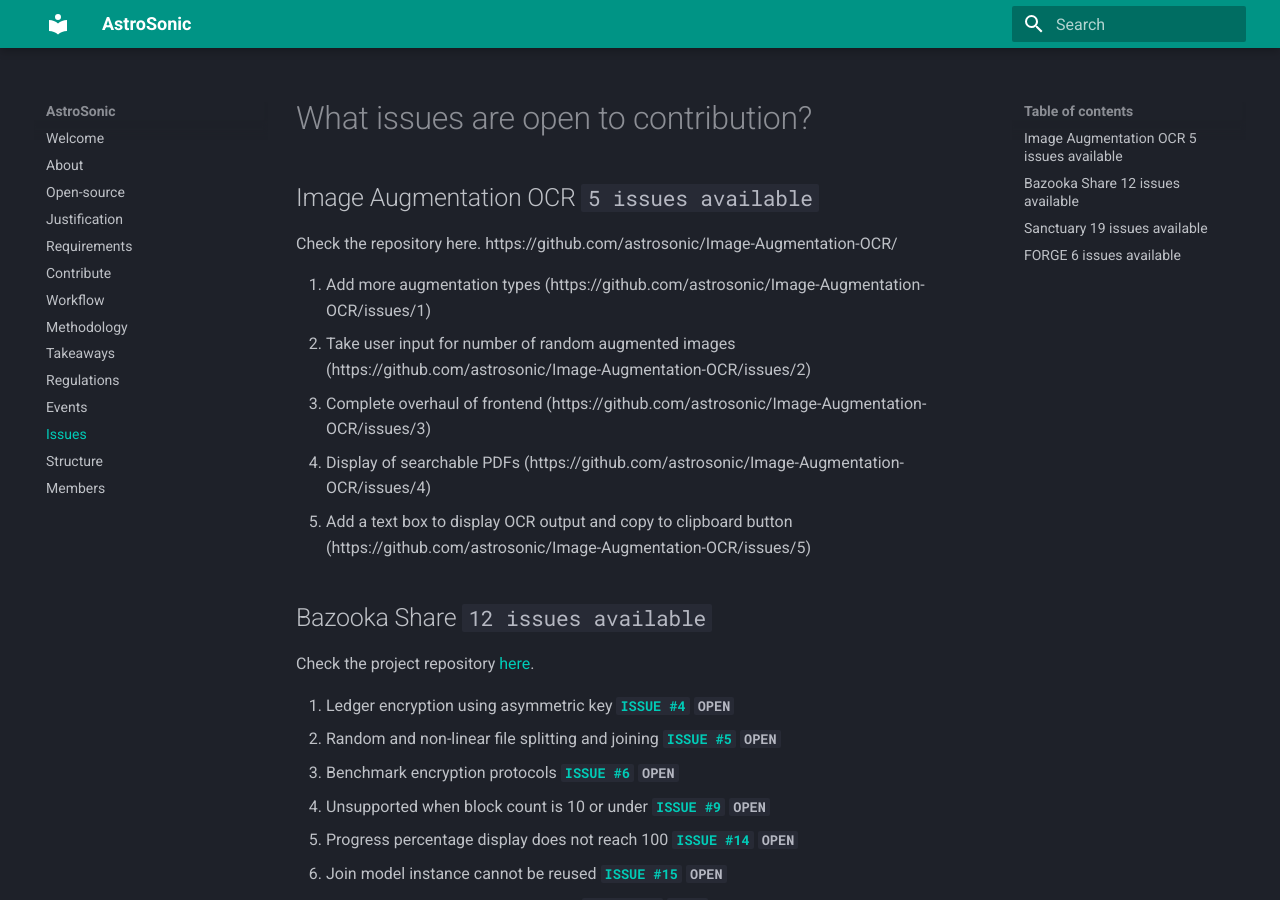
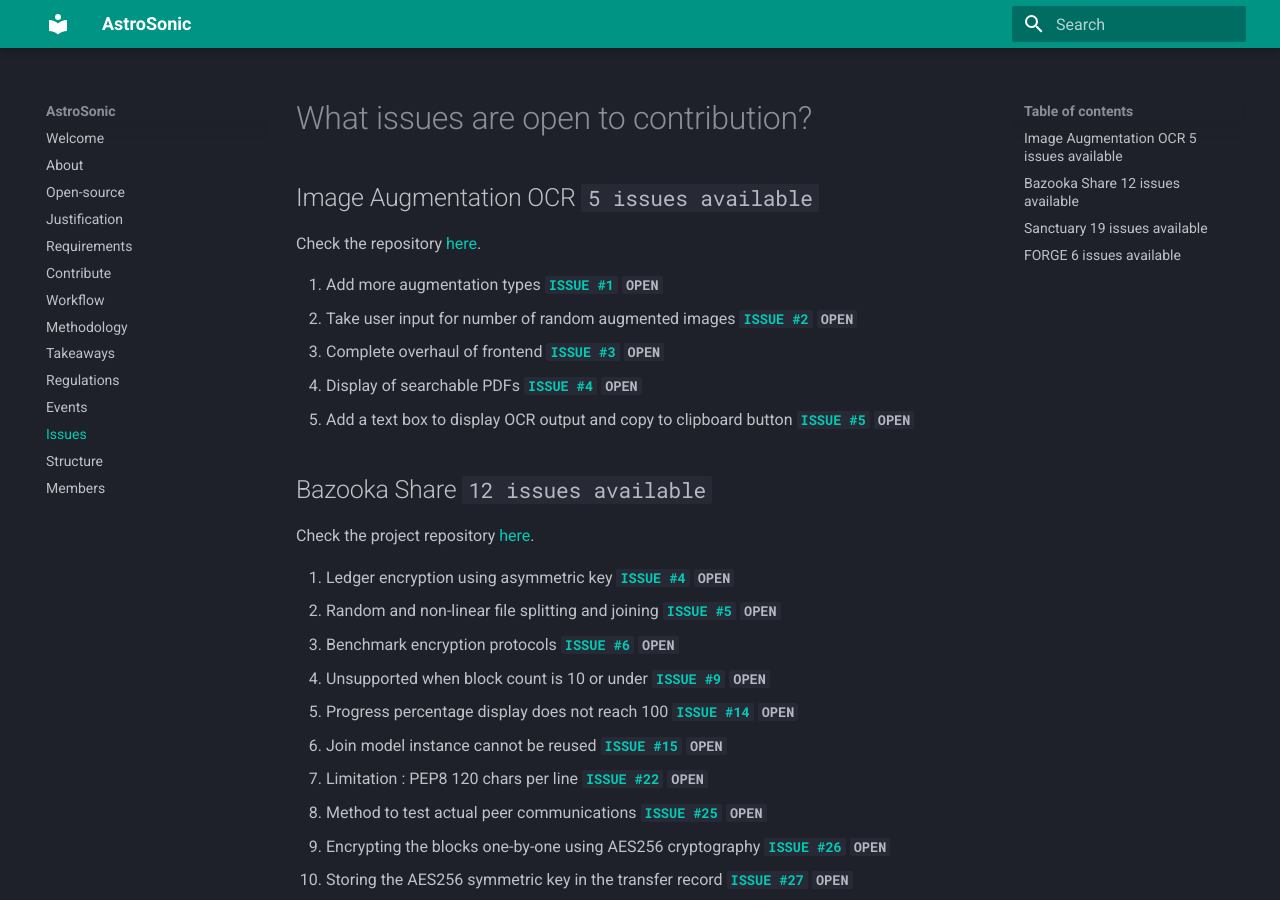
Before and after one commit to astrosonic/community-website, an MkDocs documentation site: the page built from docs/probs.md, in a window 1280 px wide and 900 px high. Built offline with MkDocs 1.6.1 and Material for MkDocs 9.7.7, drawn with Linux system fonts in a browser that asks for light colours.

Commit message:
Fixed issue display for image aug OCR project

```diff
--- a/docs/probs.md
+++ b/docs/probs.md
@@ -2,13 +2,13 @@
 
 ## Image Augmentation OCR `5 issues available`
 
-Check the repository here. https://github.com/astrosonic/Image-Augmentation-OCR/
+Check the repository [here](https://github.com/astrosonic/Image-Augmentation-OCR/).
 
-1. Add more augmentation types (https://github.com/astrosonic/Image-Augmentation-OCR/issues/1)
-2. Take user input for number of random augmented images (https://github.com/astrosonic/Image-Augmentation-OCR/issues/2)
-3. Complete overhaul of frontend (https://github.com/astrosonic/Image-Augmentation-OCR/issues/3)
-4. Display of searchable PDFs (https://github.com/astrosonic/Image-Augmentation-OCR/issues/4)
-5. Add a text box to display OCR output and copy to clipboard button (https://github.com/astrosonic/Image-Augmentation-OCR/issues/5)
+1. Add more augmentation types [**`ISSUE #1`**](https://github.com/astrosonic/Image-Augmentation-OCR/issues/1) **`OPEN`**
+2. Take user input for number of random augmented images [**`ISSUE #2`**](https://github.com/astrosonic/Image-Augmentation-OCR/issues/2) **`OPEN`**
+3. Complete overhaul of frontend [**`ISSUE #3`**](https://github.com/astrosonic/Image-Augmentation-OCR/issues/3) **`OPEN`**
+4. Display of searchable PDFs [**`ISSUE #4`**](https://github.com/astrosonic/Image-Augmentation-OCR/issues/4) **`OPEN`**
+5. Add a text box to display OCR output and copy to clipboard button [**`ISSUE #5`**](https://github.com/astrosonic/Image-Augmentation-OCR/issues/5) **`OPEN`**
 
 ## Bazooka Share `12 issues available`
 
```
